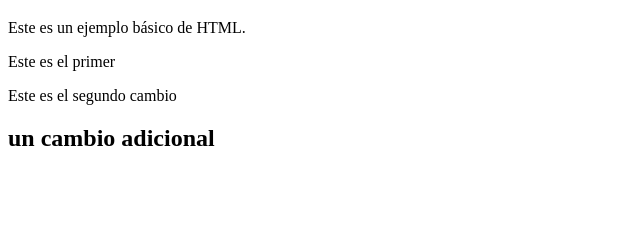
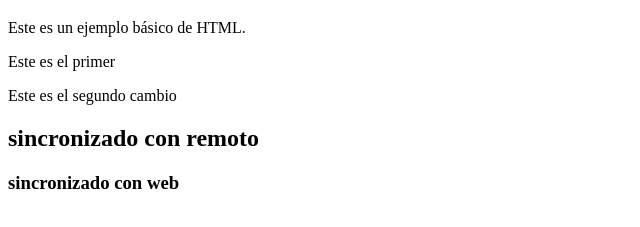
Before and after one commit to cirorivera1988/new-repo, a plain HTML site: page index.html in a window 1280 px wide. Shown: the part 61-288 px from the top of the page, without its empty margins (0-640 px from the left). Drawn offline with Linux system fonts and the light colour scheme.

Commit message:
prueba en repo online

```diff
--- a/index.html
+++ b/index.html
@@ -10,6 +10,7 @@
     <p>Este es un ejemplo básico de HTML.</p>
     <p>Este es el primer</p>
     <p>Este es el segundo cambio</p>
-    <h2>un cambio adicional</h2>
+    <h2>sincronizado con remoto</h2>
+    <h3>sincronizado con web</h3>
   </body>
 </html>
```
